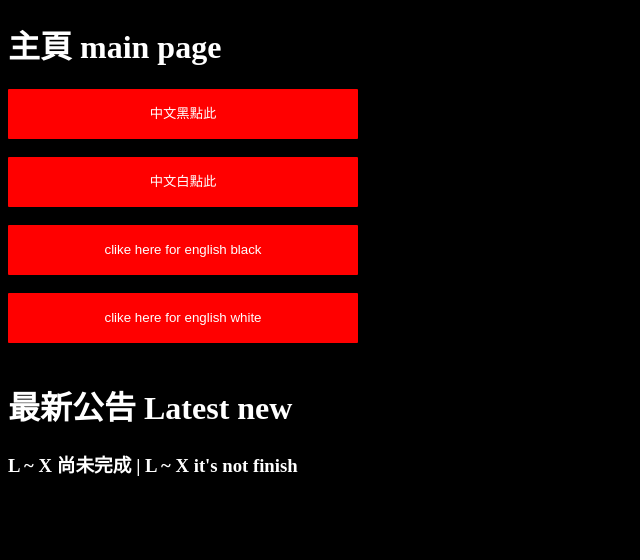
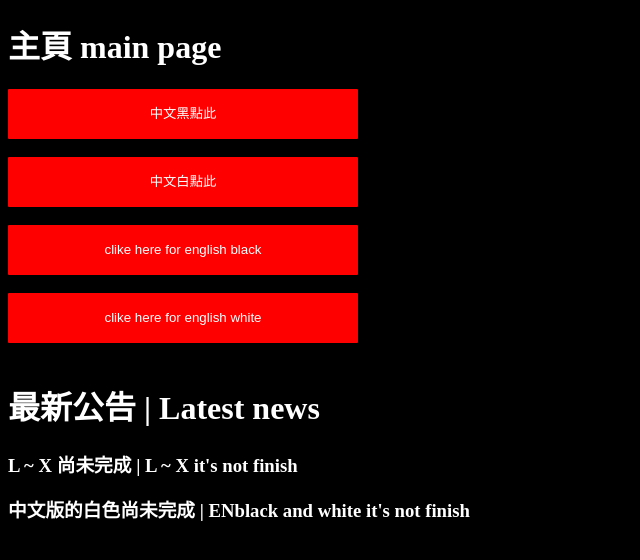
Before and after one commit to ho0527/mccommand-website, a plain HTML site: page index.html in a window 1280 px wide. Shown: the whole page, without its empty margins (0-640 px from the left). Drawn offline with Linux system fonts and the light colour scheme.

Commit message:
Update index.html

```diff
--- a/index.html
+++ b/index.html
@@ -19,7 +19,9 @@
         <button class="button" onclick="location.href='ENwhite.html'">clike here for english white</button><br>
         <br>
 
-        <h1>最新公告 Latest new</h1>
-            <h3>L ~ X 尚未完成   |   L ~ X it's not finish</h3>
+        <h1>最新公告 | Latest news</h1>
+        <h3>L ~ X 尚未完成   |   L ~ X it's not finish</h3>
+        <h3>中文版的白色尚未完成   |  ENblack and white it's not finish</h3>
+
     </body>
 </html>
```
